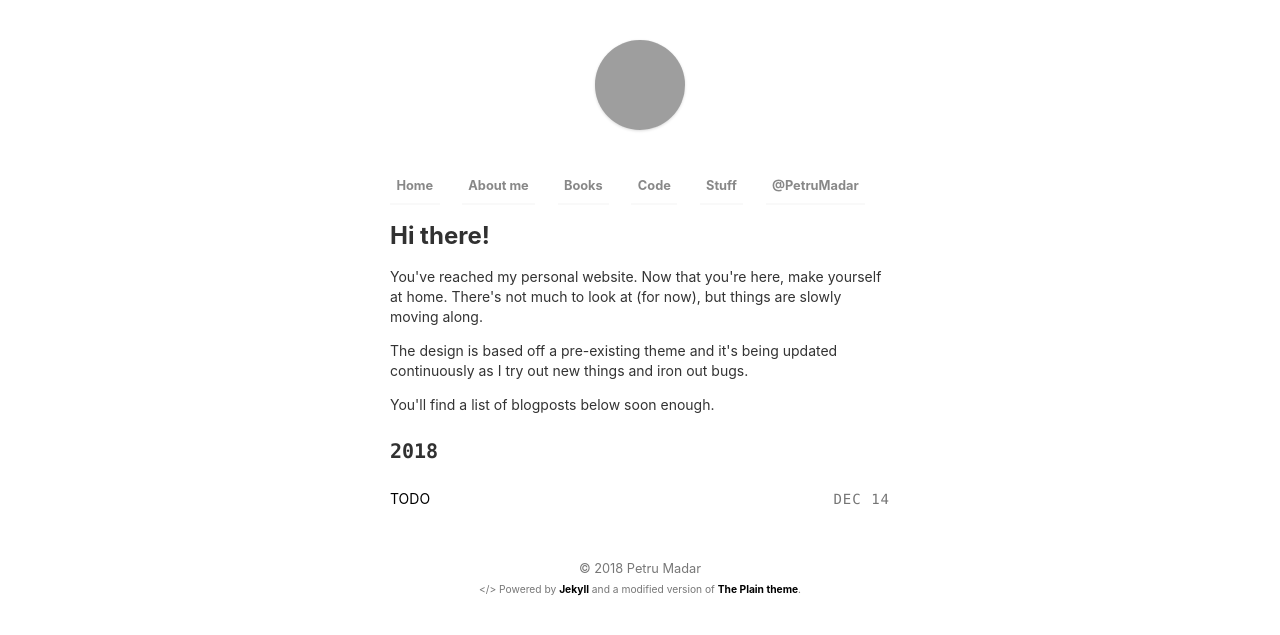
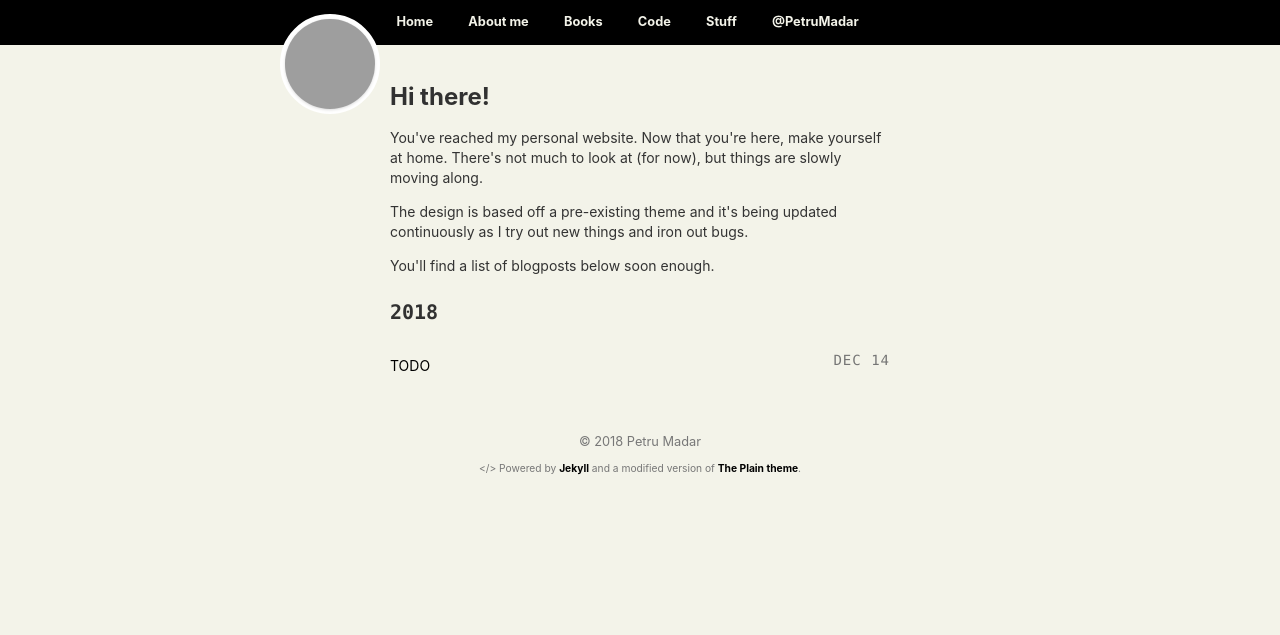
Before and after one commit to petru/prologue, a Jekyll site: the page built from index.html, in a window 1280 px wide. Shown: the top 635 px of the page. Built offline with Jekyll 4.4.1, drawn with Linux system fonts in a browser that asks for light colours; grey boxes are pictures that could not be loaded.

Commit message:
Revamp navigation

```diff
--- a/_includes/header.html
+++ b/_includes/header.html
@@ -1,15 +1,17 @@
+<div class="top">
+		<nav>
+				<ul>
+					<li><a href="/">Home</a></li>
+					<li><a href="/about.html">About me</a></li>
+					<li><a href="/books.html">Books</a></li>
+					<li><a href="/code.html">Code</a></li>
+					<li><a href="/stuff.html">Stuff</a></li>
+					<li><a href="https://twitter.com/PetruMadar">@PetruMadar</a></li>
+				</ul>
+			</nav>
+</div>
 <aside class="logo">
 	<a href="{{ link | prepend: site.baseurl | prepend: site.url }}">
 		<img src="{{ site.logo_url }}" class="logo-avatar">
 	</a>
 </aside>
-<nav>
-	<ul>
-		<li><a href="/">Home</a></li>
-		<li><a href="/about.html">About me</a></li>
-		<li><a href="/books.html">Books</a></li>
-		<li><a href="/code.html">Code</a></li>
-		<li><a href="/stuff.html">Stuff</a></li>
-		<li><a href="https://twitter.com/PetruMadar">@PetruMadar</a></li>
-	</ul>
-</nav>
--- a/_sass/main.scss
+++ b/_sass/main.scss
@@ -9,19 +9,20 @@ html {
   height: 100%;
 }
 body {
+  background: #f3f3e9;
   font-size: 14px;
   line-height: 20px;
   font-weight: normal;
   font-style: normal;
   font-family: -apple-system, BlinkMacSystemFont, "Segoe UI", Roboto, Helvetica, Arial, sans-serif, "Apple Color Emoji", "Segoe UI Emoji", "Segoe UI Symbol";
   color: #333333;
-  padding: 20px;
+  /*padding: 20px;*/
   margin: 0;
   -webkit-font-smoothing: antialiased;
   -webkit-text-size-adjust: 100%;
-  @media (min-width: 992px) {
+ /* @media (min-width: 992px) {
     padding: 35px 50px;
-  }
+  }*/
 }
 h1,
 h2,
@@ -83,14 +84,10 @@ blockquote {
 }
 .logo {
   position: relative;
-  margin: 0 auto 35px;
-  text-align: center;
-  animation-duration: 0.7s;
-  animation-fill-mode: both;
-  animation-name: bounce;
-  -webkit-animation-duration: 0.7s;
-  -webkit-animation-fill-mode: both;
-  -webkit-animation-name: bounce;
+  top: -2rem;
+  left: -21rem;
+  width: 3rem;
+  margin: 0.1rem auto;
   a {
     background: #ddd url("logo_wrapper.png");
     color: #000;
@@ -206,17 +203,12 @@ article {
   max-width: 500px;
   margin: 0 auto;
   h1.title {
-    line-height: 1.5em;
-    text-align: center;
-    font-size: 1.5em;
+    line-height: 1.5rem;
+    text-align: left;
+    font-size: 1.5rem;
   }
-  .divider {
-    background: #ddd;
-    background: -webkit-gradient(linear,left top,right top,from(rgba(255,255,255,0)),color-stop(#ccc),to(rgba(255,255,255,0)));
-    background: -webkit-linear-gradient(left,rgba(255,255,255,0),#ccc,rgba(255,255,255,0));
-    background: linear-gradient(to right,rgba(255,255,255,0),#ccc,rgba(255,255,255,0));
-    height: 1px;
-    margin: 1em 0;
+  .date {
+    float: right;
   }
   .center {
     text-align: center;
@@ -365,16 +357,17 @@ nav > ul > li {
 nav > ul > li a {
   font-size: 0.8rem;
   padding: 0.5em;
-  color: #888;
+  color: #f3f3e9;
   display: block;
   margin-right: 1.4rem;
   font-weight: bold;
   text-decoration: none;
-  border-bottom: 2px solid #f9f9f9;
+  border-bottom: 0px solid #000;
 }
 
 /* Links */
 a {
+  line-height: 2rem;
   color: #000;
   text-decoration: none;
 }
@@ -397,3 +390,14 @@ p a:hover { box-shadow: none; }
   font-size: 11px;
   margin: 40px 0;
 }
+
+.top {
+  height: 2.8rem;
+  background: black;
+  margin: 0;
+  padding: 0;
+}
+
+#content {
+  margin-top: -5rem;
+}
```
